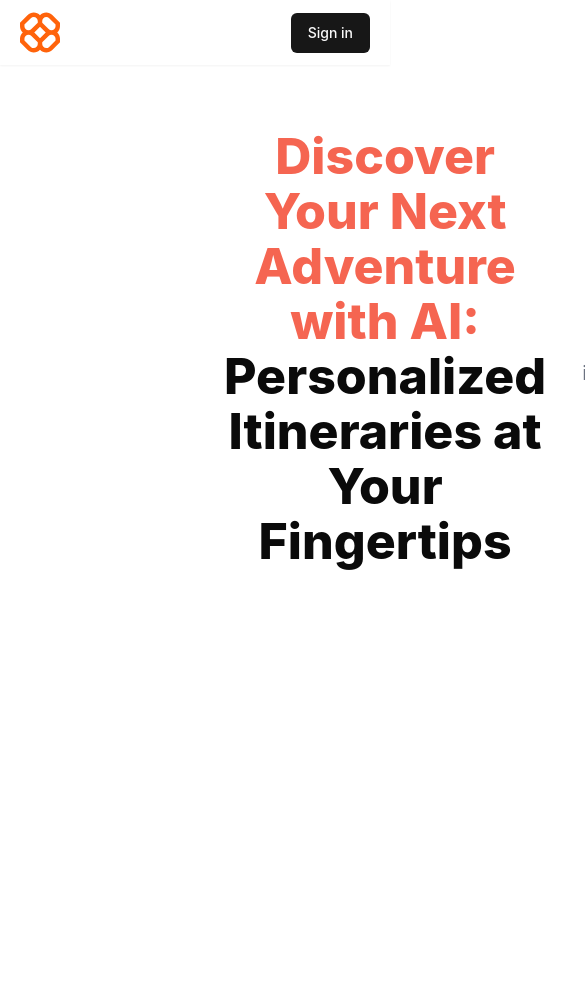
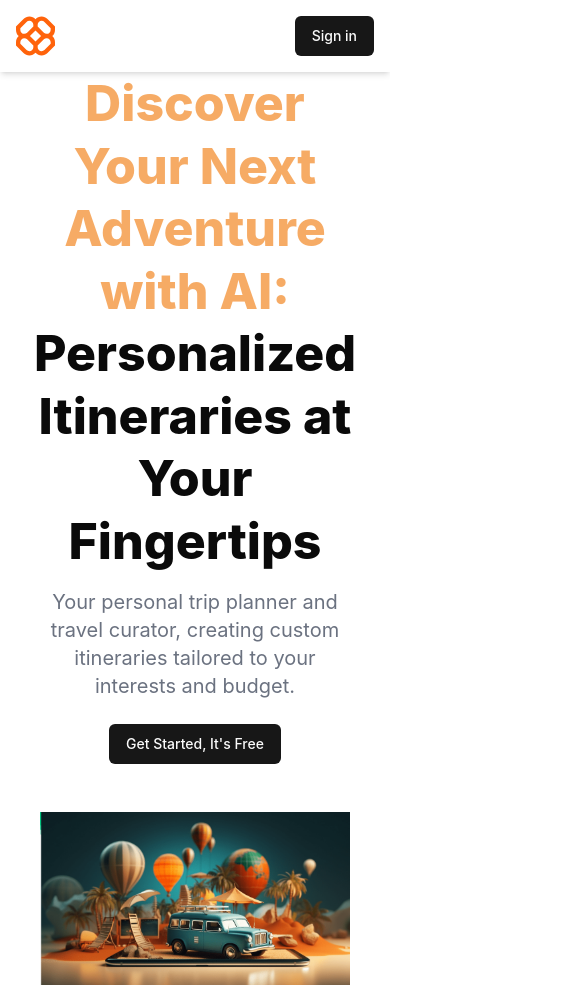
Before and after one commit to SrinivasNuggehalli/Wanderlust_AI_Planning_Website, a React (Vite) app in the folder wanderlust/: page / in a window 390 px wide. Shown: the top 985 px of the page, 585 px wide, since content can reach past the window. Before the commit the page ends 844 px from the top, so only its background shows below. Built offline with nearby package versions, Linux system fonts and the light colour scheme.

Commit message:
Updated Hero and Header section layout and responsiveness

```diff
--- a/wanderlust/src/components/custom/Header.jsx
+++ b/wanderlust/src/components/custom/Header.jsx
@@ -3,12 +3,17 @@ import { Button } from '../ui/button'
 
 function Header() {
   return (
-    <div className='p-3 shadow-sm flex justify-between items-center px-5'>
-      <img src = '/logo.svg'/>
-      <div>
-        <Button>Sign in</Button>
+    <header className="w-full bg-white shadow-md">
+      <div className="max-w-screen-xl mx-auto flex justify-between items-center p-4">
+        {/* Logo */}
+        <img src="/logo.svg" alt="Logo" className="h-10" />
+
+        {/* Sign in button */}
+        <div>
+          <Button>Sign in</Button>
+        </div>
       </div>
-    </div>
+    </header>
   )
 }
 
--- a/wanderlust/src/components/custom/Hero.jsx
+++ b/wanderlust/src/components/custom/Hero.jsx
@@ -1,24 +1,34 @@
-import React from 'react'
-import { Button } from '../ui/button'
-import { Link } from 'react-router-dom'
+import React from 'react';
+import { Button } from '../ui/button';
+import { Link } from 'react-router-dom';
 
 function Hero() {
   return (
-    <div className='flex col items-center mx-56 gap-9'>
+    <div className="flex flex-col items-center justify-center mx-10 gap-6">
+      {/* Text Content */}
+      <div className="max-w-2xl text-center">
+        {/* Heading */}
+        <h1 className="font-extrabold text-[50px] leading-tight">
+          <span className="text-[#f5a051e1]">Discover Your Next Adventure with AI:</span>
+        <p> Personalized Itineraries at Your Fingertips </p>
+        </h1>
+        {/* Subtext */}
+        <p className="text-xl text-gray-500 mt-4">
+          Your personal trip planner and travel curator, creating custom itineraries tailored to your interests and budget.
+        </p>
 
-      <h1
-      className='font-extrabold text-[50px] text-center mt-16'
-      >
-        <span className='text-[#f56551]'>Discover Your Next Adventure with AI:</span> Personalized Itineraries at Your Fingertips</h1>
-      <p className='text-xl text-gray-500 text-center'>Your personal trip planner and travel curator, creating custom itineraries tailored to your interests and budget.</p>
+        {/* Button */}
+        <Link to={'/create-trip'}>
+          <Button className="mt-6">Get Started, It's Free</Button>
+        </Link>
+      </div>
 
-      <Link to={'/create-trip'}>
-        <Button> Get Started, It's Free </Button>
-      </Link>
-
-      <img src='/landing.png' className='' />
+      {/* Image - Below the button */}
+      <div className="w-full mt-6">
+        <img src="/landing.PNG" alt="Trip Planner" className="w-full h-auto object-cover" />
+      </div>
     </div>
-  )
+  );
 }
 
-export default Hero
+export default Hero;
```
Also changed, not shown: wanderlust/public/landing.PNG (added).
